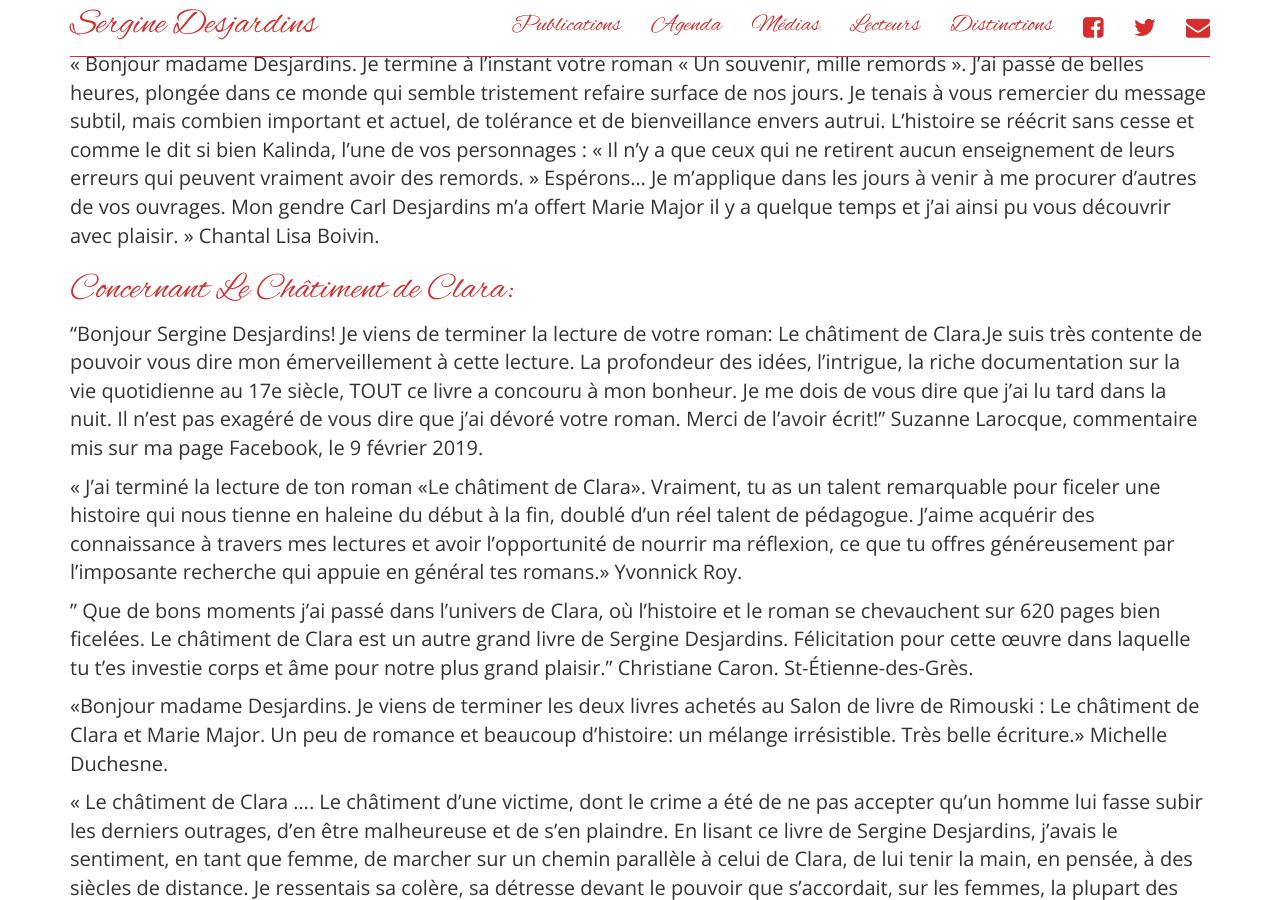
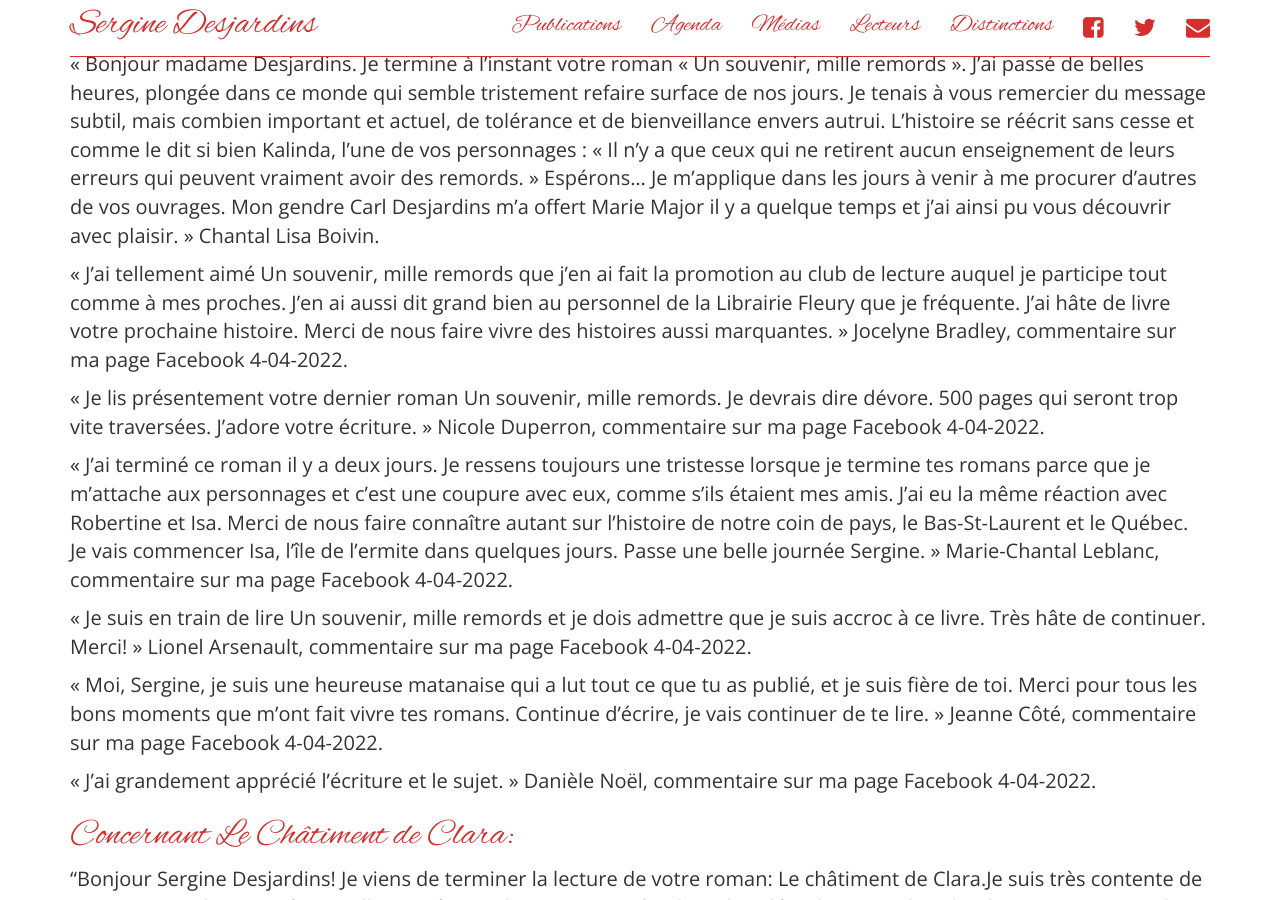
Before and after one commit to serginedesjardins/serginedesjardins.github.io, a Jekyll site: the page built from lecteurs.md, in a window 1280 px wide and 900 px high, scrolled down 9174 px. Built offline with Jekyll 4.4.1, drawn with Linux system fonts in a browser that asks for light colours; nearby versions of some CDN libraries.

Commit message:
Bradley, Dyperron, Leblanc, Côté, Noël

```diff
--- a/lecteurs.md
+++ b/lecteurs.md
@@ -170,6 +170,17 @@ J’adore recevoir des messages de mes lecteurs et lectrices. Voici le plus réc
 
 « Bonjour madame Desjardins. Je termine à l’instant votre roman « Un souvenir, mille remords ». J’ai passé de belles heures, plongée dans ce monde qui semble tristement refaire surface de nos jours. Je tenais à vous remercier du message subtil, mais combien important et actuel, de tolérance et de bienveillance envers autrui. L’histoire se réécrit sans cesse et comme le dit si bien Kalinda, l’une de vos personnages : « Il n’y a que ceux qui ne retirent aucun enseignement de leurs erreurs qui peuvent vraiment avoir des remords. » Espérons… Je m’applique dans les jours à venir à me procurer d’autres de vos ouvrages. Mon gendre Carl Desjardins m’a offert Marie Major il y a quelque temps et j’ai ainsi pu vous découvrir avec plaisir. » Chantal Lisa Boivin.
 
+« J’ai tellement aimé Un souvenir, mille remords que j’en ai fait la promotion au club de lecture auquel je participe tout comme à mes proches. J’en ai aussi dit grand bien au personnel de la Librairie Fleury que je fréquente. J’ai hâte de livre votre prochaine histoire. Merci de nous faire vivre des histoires aussi marquantes. » Jocelyne Bradley, commentaire sur ma page Facebook 4-04-2022.
+
+« Je lis présentement votre dernier roman Un souvenir, mille remords. Je devrais dire dévore. 500 pages qui seront trop vite traversées. J’adore votre écriture. » Nicole Duperron, commentaire sur ma page Facebook 4-04-2022.
+
+« J’ai terminé ce roman il y a deux jours. Je ressens toujours une tristesse lorsque je termine tes romans parce que je m’attache aux personnages et c’est une coupure avec eux, comme s’ils étaient mes amis. J’ai eu la même réaction avec Robertine et Isa. Merci de nous faire connaître autant sur l’histoire de notre coin de pays, le Bas-St-Laurent et le Québec. Je vais commencer Isa, l’île de l’ermite dans quelques jours. Passe une belle journée Sergine. » Marie-Chantal Leblanc, commentaire sur ma page Facebook 4-04-2022.
+
+« Je suis en train de lire Un souvenir, mille remords et je dois admettre que je suis accroc à ce livre. Très hâte de continuer. Merci! » Lionel Arsenault, commentaire sur ma page Facebook 4-04-2022.
+
+« Moi, Sergine, je suis une heureuse matanaise qui a lut tout ce que tu as publié, et je suis fière de toi. Merci pour tous les bons moments que m’ont fait vivre tes romans. Continue d’écrire, je vais continuer de te lire. » Jeanne Côté, commentaire sur ma page Facebook 4-04-2022.
+
+« J’ai grandement apprécié l’écriture et le sujet. » Danièle Noël, commentaire sur ma page Facebook 4-04-2022.
 
 
 
```
